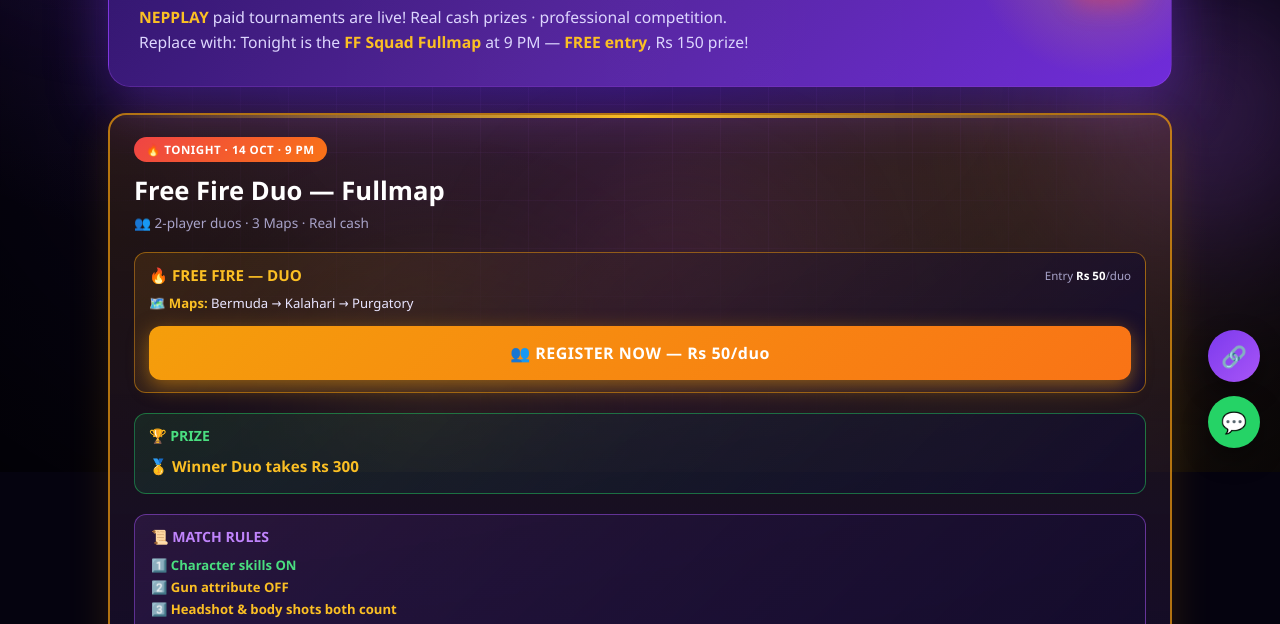
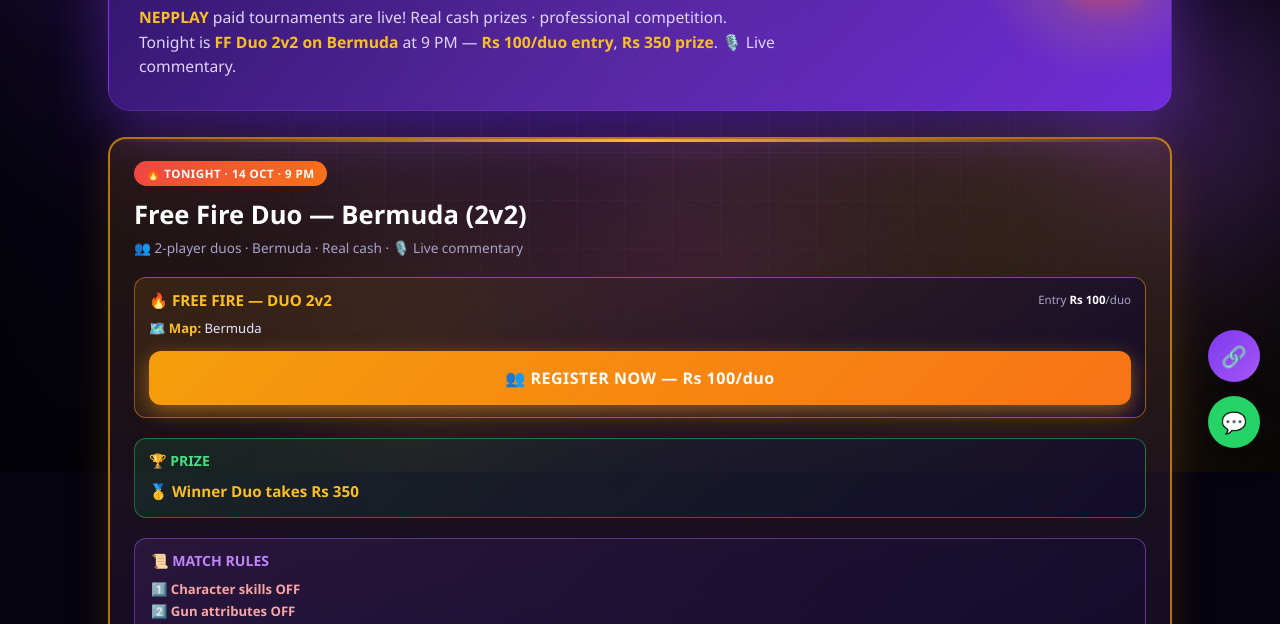
Before and after one commit to amit3468/nepplay, a website: page member.html in a window 1280 px wide. Shown: the part 328-952 px from the top of the page. Drawn offline with Linux system fonts and the light colour scheme; no server answers.

Commit message:
fix tonight game to 2v2

```diff
--- a/member.html
+++ b/member.html
@@ -885,10 +885,9 @@
     </div>
     <h1>Ready to win <span class="cash">real cash?</span> 💰</h1>
     <p>
-      <strong>NEPPLAY</strong> paid tournaments are live! Real cash prizes · professional
-      competition. Replace with: Tonight is the <strong>FF Squad Fullmap</strong> at 9 PM — <strong>FREE entry</strong>, Rs 150 prize!
-
-    </p>
+  <strong>NEPPLAY</strong> paid tournaments are live! Real cash prizes · professional competition.
+  Tonight is <strong>FF Duo 2v2 on Bermuda</strong> at 9 PM — <strong>Rs 100/duo entry</strong>, <strong>Rs 350 prize</strong>. 🎙️ Live commentary.
+</p>
     <div class="date-badge">
       <div class="m" id="heroDateMonth">—</div>
       <div class="d" id="heroDateDay">—</div>
@@ -957,37 +956,38 @@
   </section>
 
 
-<!-- ⭐ TONIGHT · 14 OCT · FF Duo -->
+<!-- ⭐ TONIGHT · 14 OCT · FF Duo Bermuda 2v2 -->
 <div class="tomorrow-card tonight" style="border-color:rgba(245,158,11,.7); background:linear-gradient(180deg, rgba(245,158,11,.12), rgba(20,12,45,.95));">
   <span class="tc-tag" style="background:linear-gradient(135deg,#ef4444,#f97316);">🔥 TONIGHT · 14 OCT · 9 PM</span>
-  <div class="tc-title">Free Fire Duo — Fullmap</div>
-  <div class="tc-sub">👥 2-player duos · 3 Maps · Real cash</div>
+  <div class="tc-title">Free Fire Duo — Bermuda (2v2)</div>
+  <div class="tc-sub">👥 2-player duos · Bermuda · Real cash · 🎙️ Live commentary</div>
 
   <div style="background:linear-gradient(135deg, rgba(245,158,11,.12), rgba(20,12,45,.85)); border:1px solid rgba(245,158,11,.5); border-radius:12px; padding:12px 14px; margin-top:6px;">
     <div style="display:flex; justify-content:space-between; align-items:center; gap:10px; flex-wrap:wrap;">
-      <div style="font-weight:900; color:#fbbf24; font-size:0.95rem;">🔥 FREE FIRE — DUO</div>
-      <div style="font-size:0.72rem; color:#a8a3c9;">Entry <b style="color:#fff;">Rs 50</b>/duo</div>
+      <div style="font-weight:900; color:#fbbf24; font-size:0.95rem;">🔥 FREE FIRE — DUO 2v2</div>
+      <div style="font-size:0.72rem; color:#a8a3c9;">Entry <b style="color:#fff;">Rs 100</b>/duo</div>
     </div>
-    <div style="margin-top:8px; font-size:0.82rem; color:#e9e5ff; line-height:1.6;">🗺️ <b style="color:#fbbf24;">Maps:</b> Bermuda → Kalahari → Purgatory</div>
-    <a href="/registration.html?tournamentId=T7zcaDK9PfmL0xCuPjdb" style="display:block; text-decoration:none; text-align:center; padding:16px 20px; border-radius:12px; font-weight:900; font-size:1rem; color:#ffffff; background:linear-gradient(135deg,#f59e0b,#f97316); box-shadow:0 6px 20px rgba(245,158,11,.5); margin-top:12px; letter-spacing:0.5px;">👥 REGISTER NOW — Rs 50/duo</a>
+    <div style="margin-top:8px; font-size:0.82rem; color:#e9e5ff; line-height:1.6;">🗺️ <b style="color:#fbbf24;">Map:</b> Bermuda</div>
+    <a href="/registration.html?tournamentId=T7zcaDK9PfmL0xCuPjdb" style="display:block; text-decoration:none; text-align:center; padding:16px 20px; border-radius:12px; font-weight:900; font-size:1rem; color:#ffffff; background:linear-gradient(135deg,#f59e0b,#f97316); box-shadow:0 6px 20px rgba(245,158,11,.5); margin-top:12px; letter-spacing:0.5px;">👥 REGISTER NOW — Rs 100/duo</a>
   </div>
 
   <div style="background:linear-gradient(135deg, rgba(34,197,94,.12), rgba(20,12,45,.85)); border:1px solid rgba(34,197,94,.5); border-radius:12px; padding:12px 14px; margin-top:6px;">
     <div style="font-weight:900; color:#4ade80; font-size:0.88rem; margin-bottom:8px;">🏆 PRIZE</div>
-    <div style="font-size:0.95rem; color:#e9e5ff; line-height:1.8;">🥇 <b style="color:#fbbf24;">Winner Duo takes Rs 300</b></div>
+    <div style="font-size:0.95rem; color:#e9e5ff; line-height:1.8;">🥇 <b style="color:#fbbf24;">Winner Duo takes Rs 350</b></div>
   </div>
 
   <div style="background:linear-gradient(135deg, rgba(168,85,247,.12), rgba(20,12,45,.85)); border:1px solid rgba(168,85,247,.5); border-radius:12px; padding:12px 16px; margin-top:6px;">
     <div style="font-weight:900; color:#c084fc; font-size:0.88rem; margin-bottom:8px;">📜 MATCH RULES</div>
     <div style="font-size:0.82rem; color:#e9e5ff; line-height:1.7;">
-      <div>1️⃣ <b style="color:#4ade80;">Character skills ON</b></div>
-      <div>2️⃣ <b style="color:#fbbf24;">Gun attribute OFF</b></div>
+      <div>1️⃣ <b style="color:#fca5a5;">Character skills OFF</b></div>
+      <div>2️⃣ <b style="color:#fca5a5;">Gun attributes OFF</b></div>
       <div>3️⃣ <b style="color:#fbbf24;">Headshot & body shots both count</b></div>
       <div>4️⃣ <b style="color:#fca5a5;">No teaming · No hacking</b></div>
     </div>
   </div>
 
-  <div style="font-size:0.75rem; color:#a8a3c9; text-align:center; margin-top:8px; line-height:1.5;">⏰ Reg closes 8:30 PM · 🔑 Room 8:40 PM · 🚀 Match 9:00 PM</div>
+  <div style="font-size:0.75rem; color:#a8a3c9; text-align:center; margin-top:8px; line-height:1.5;">⏰ Reg closes 8:30 PM · 🔑 Room 8:40 PM · 🚀 Match 9:00 PM (early if ready)</div>
+  <div style="font-size:0.72rem; color:#fbbf24; text-align:center; margin-top:4px;">🎙️ Live commentary tonight</div>
 </div>
 
 <!-- ⭐ TOMORROW · 15 OCT · FF Solo -->
```
